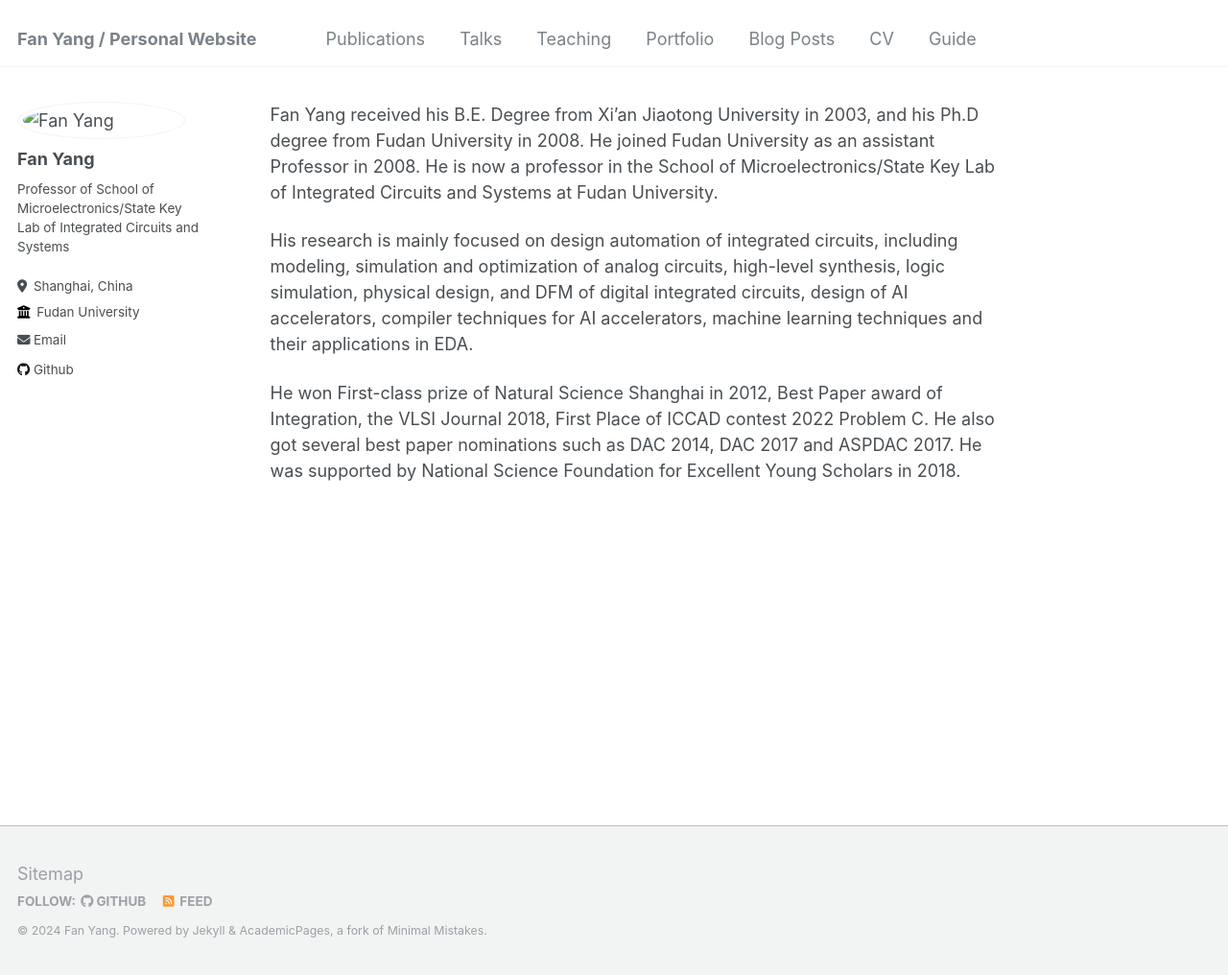
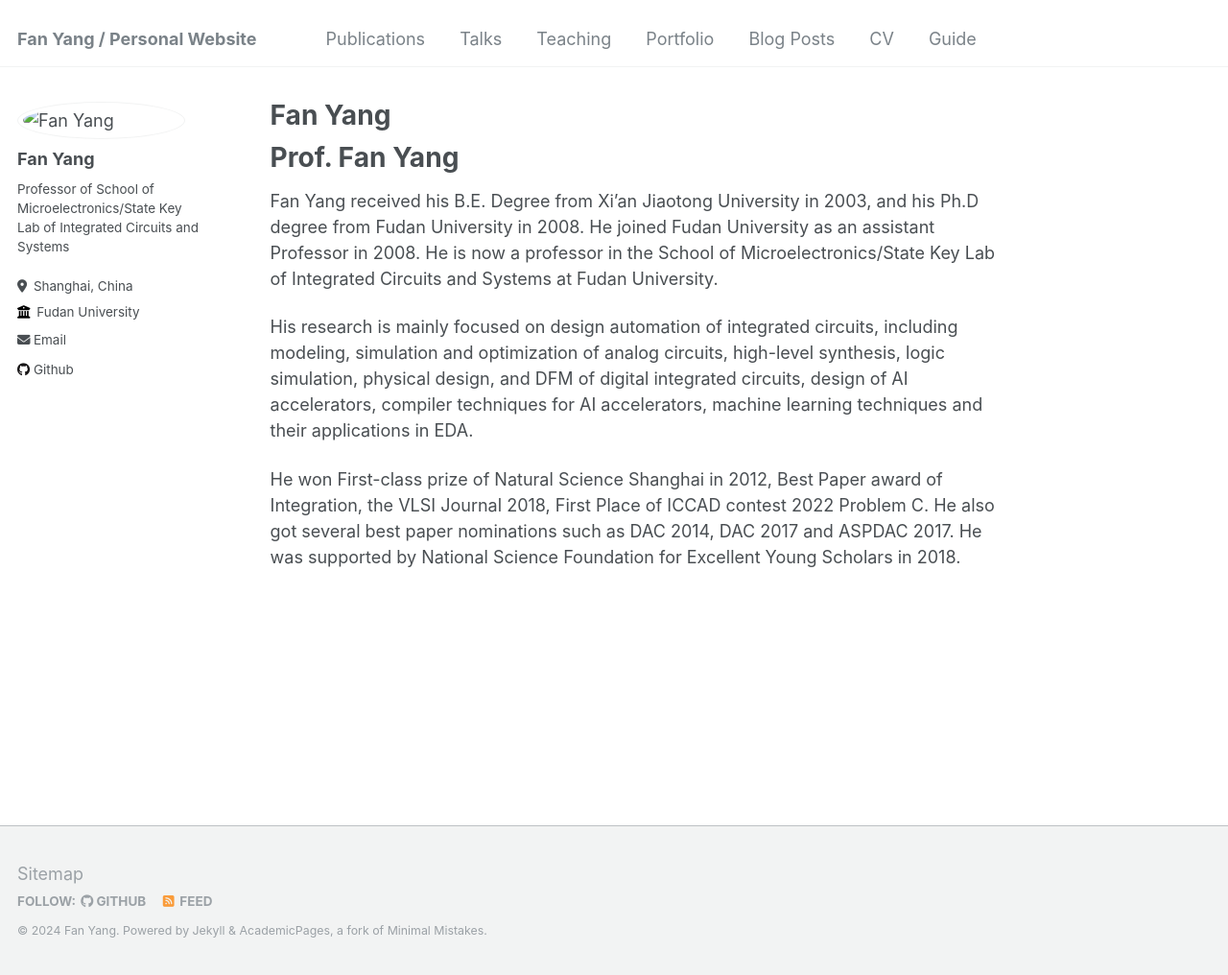
Before and after one commit to ephonic/ephonic.github.io, a Jekyll site: the page built from _pages/about.md, in a window 1280 px wide and 1016 px high. Shown: the whole window at 96% size. Built offline with Jekyll 4.4.1, drawn with Linux system fonts in a browser that asks for light colours; our own code applies the rules of GitHub Pages for plain Markdown files.

Commit message:
Update about.md

```diff
--- a/_pages/about.md
+++ b/_pages/about.md
@@ -1,3 +1,13 @@
+---
+permalink: /
+title: "Fan Yang"
+author_profile: true
+redirect_from:
+  - /about/
+  - /about.html
+---
+Prof. Fan Yang
+=====
 Fan Yang received his B.E. Degree from Xi'an Jiaotong University in 2003, and his Ph.D degree from Fudan University in 2008. He joined Fudan University as an assistant Professor in 2008. He is now a professor in the School of Microelectronics/State Key Lab of Integrated Circuits and Systems at Fudan University.
 
 His research is mainly focused on design automation of integrated circuits, including modeling, simulation and optimization of analog circuits, high-level synthesis, logic simulation, physical design, and DFM of digital integrated circuits, design of AI accelerators, compiler techniques for AI accelerators, machine learning techniques and their applications in EDA.
```
